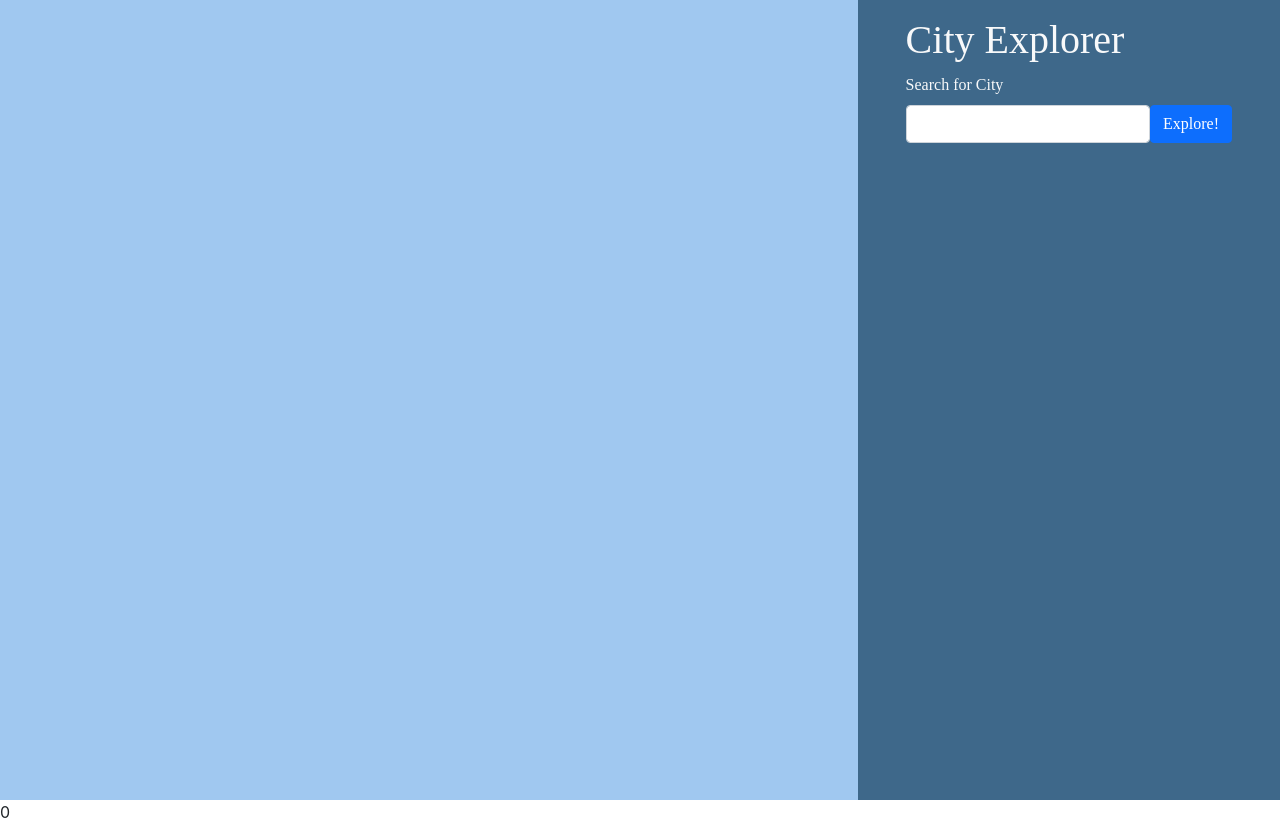
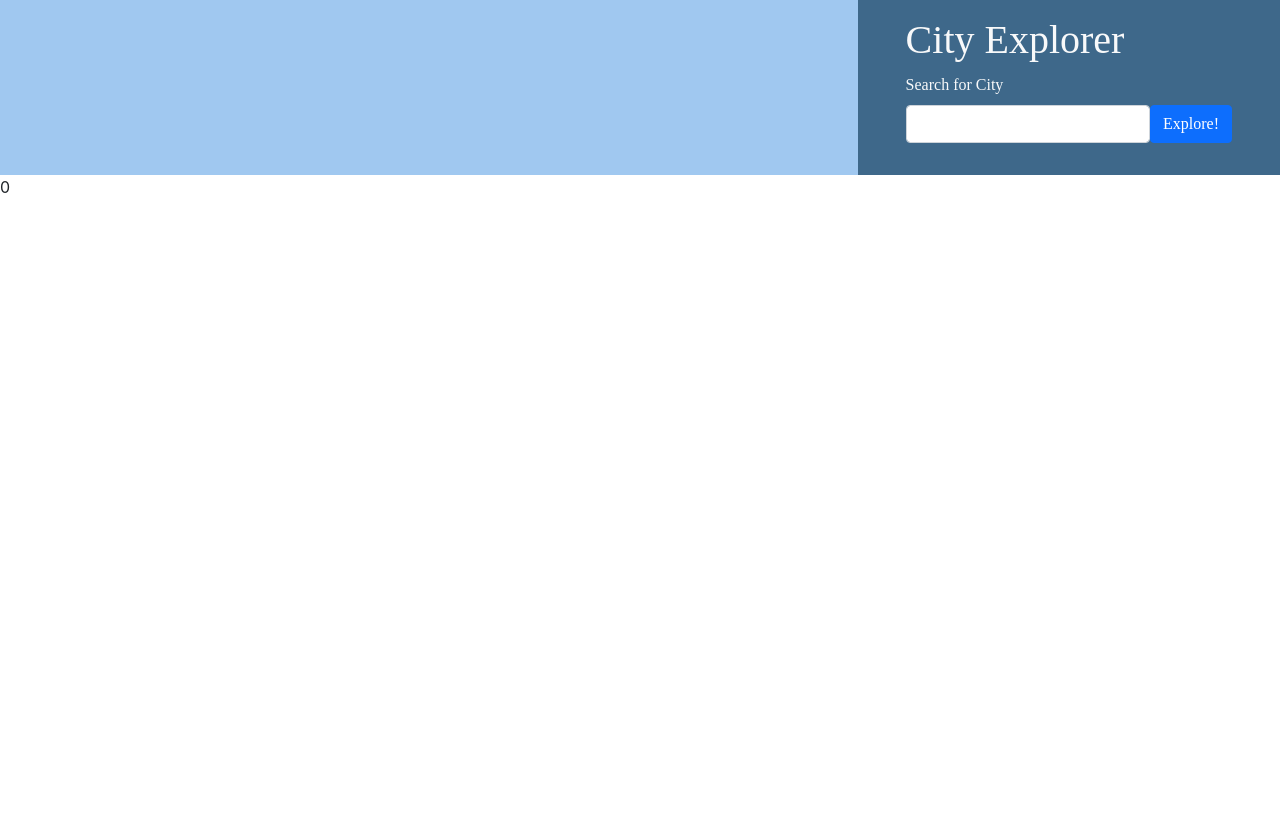
Before and after one commit to SdMartinez13/city-explorer, a React (Create React App) app: page / in a window 1280 px wide. After the commit the page ends 800 px from the top, so only its background shows below. Built offline with nearby package versions, Linux system fonts and the light colour scheme; a web font is replaced by a local one.

Commit message:
refactored code to complete lab09, added weather by day, and movies by city

```diff
--- a/src/Display.js
+++ b/src/Display.js
@@ -8,19 +8,19 @@ class Display extends React.Component {
   render () {
 console.log(this.props, 'props');
     return (
-      <div className='d-flex overflow-scroll h-100'>
+      <div className='d-flex h-100' style={{textAlign:'left',overflow:'scroll'}}>
 
-        <div className='d-flex justify-content-center align-items-center' style={{background: '#A0C8F0', width: '67%', height:'100vh'}}>
+        <div className='d-flex justify-content-center align-items-center' style={{background: '#A0C8F0', width: '67%', height:'auto'}}>
           {Object.keys(this.props.cityData).length > 0 && (
             <img
               alt={this.props.cityData.display_name}
-              src={`https://maps.locationiq.com/v3/staticmap?key=${process.env.REACT_APP_LOCATIONIQ_API_KEY}&center=${this.props.cityData.lat},${this.props.cityData.lon}&zoom=10`}
+              src={`https://maps.locationiq.com/v3/staticmap?key=${process.env.REACT_APP_LOCATIONIQ_API_KEY}&center=${this.props.cityData.lat},${this.props.cityData.lon}&size=600x600&zoom=10`}
             />
           )}
         </div>
 
 
-        <div className='px-5 py-3 text-light'style={{background: '#3E688A', width: '33%', height:'100vh'}}>
+        <div className='px-5 py-3 text-light'style={{background: '#3E688A', width: '33%', height:'fit-content'}}>
           <h1>City Explorer</h1>
           <Forms
             handleCityInput={this.props.handleCityInput}
--- a/src/Forecast.js
+++ b/src/Forecast.js
@@ -7,8 +7,16 @@ class Forcast extends React.Component {
         return (
 
                 <li className='py-2'>
-                  <p className='p-0 m-0 '>{this.props.day.date}</p>
-                  <p className='p-0 m-0 h3'>{this.props.day.description}</p>
+
+                <div className='border-top w-25 bg-white'/>
+
+                  <p className='p-1 m-0'>{this.props.day.date}</p>
+                  <p>Current Temp: {this.props.day.temp}º</p>
+                  <p className='p-1 m-0 h4'>{this.props.day.description}</p>
+                  <p>High: {this.props.day.max_temp}º Low: {this.props.day.min_temp}º </p>
+
+
+
                 </li>
 
 
--- a/src/Movies.js
+++ b/src/Movies.js
@@ -8,14 +8,14 @@ class Movies extends React.Component {
   render() {
     return(
       <div className="border-top py-4">
-        <h3>Movies</h3>
+        <h3>Movies about your city of choice: </h3>
         <div className='d-flex flex-wrap'>
       {
         this.props.movie.map((movie, idx) => (
 
 
         <Col className='mt-3'>
-          <Card style={{width:'18rem'}} className='h-75 card container' key={idx}>
+          <Card style={{width:'18rem'}} className='h-100 card container' key={idx}>
             <Card.Body>
               <Card.Img
                 className='card-image p-3'
```
Also changed, not shown: public/drawing4.png (added), 1 other file (tests, documents, lock files or other folders).
